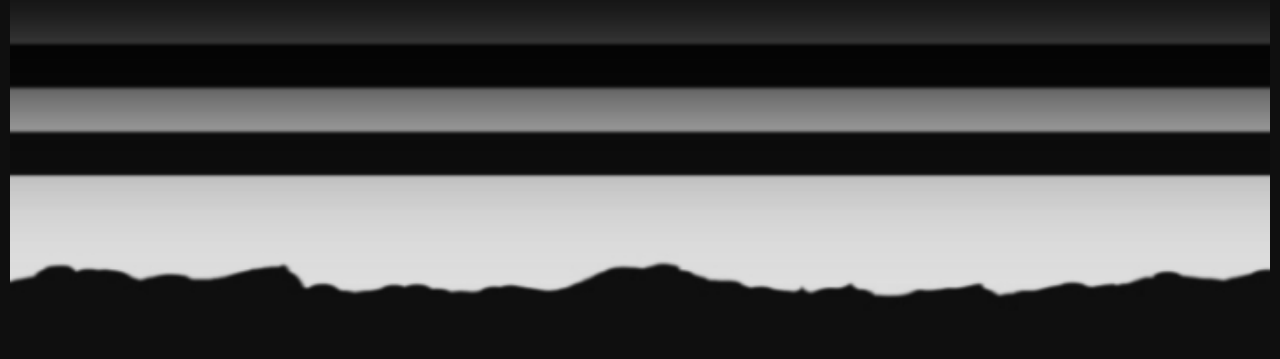
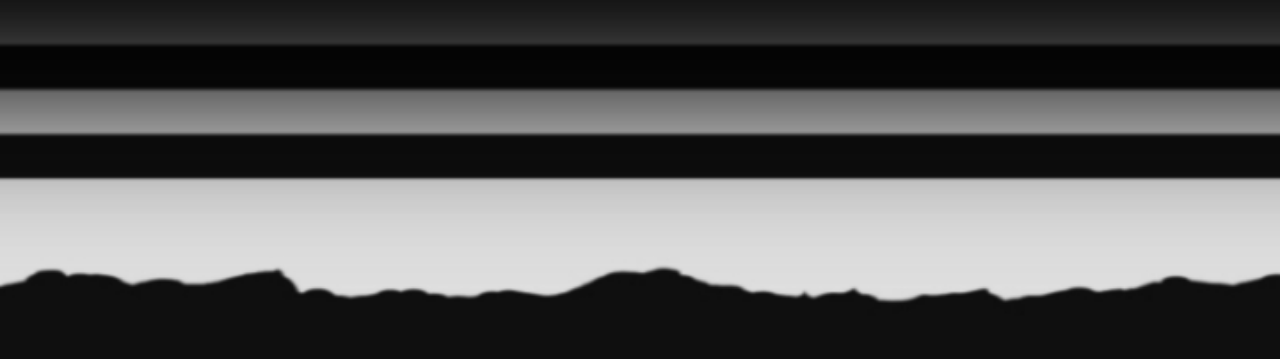
Before and after one commit to Albertofrr/ProyectoEscolar, a plain HTML site: page index.html in a window 1280 px wide. Shown: the top 359 px of the page. Drawn offline with Linux system fonts and the light colour scheme.

Commit message:
Actualizar style.css

```diff
--- a/style.css
+++ b/style.css
@@ -3,7 +3,7 @@ body {
     background-color: #0f0f0f;
     color: #dadada;
     margin: 0;
-    padding: 0 10px 0 10px;
+    padding: 0;
     height: 100%;
     font-family: Arial, sans-serif;
 }
```
